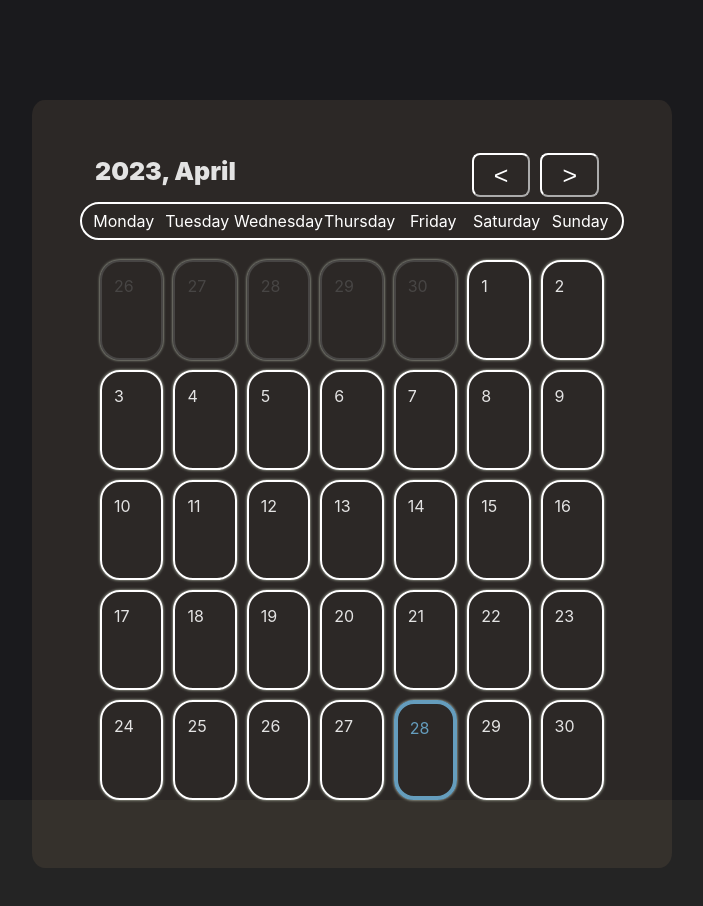
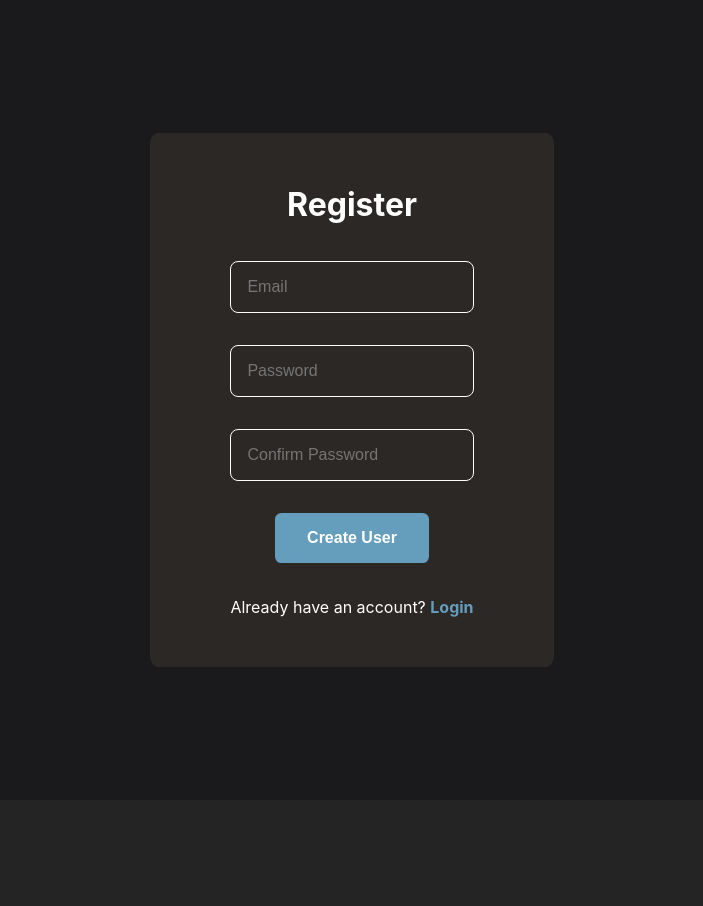
Before and after one commit to Viikuu/calendar-app, a React (Vite) app in the folder calendar-app-front/: page /register in a window 1280 px wide. Shown: the top 906 px of the page, without its empty margins (288-991 px from the left). After the commit the page ends 800 px from the top, so only its background shows below. Built offline with nearby package versions, Linux system fonts and the light colour scheme.

Commit message:
feat: create login and register routes
Create browser router with register, login and main calendar page routes

Implement Login  and register visual route

```diff
--- a/calendar-app-front/src/App.tsx
+++ b/calendar-app-front/src/App.tsx
@@ -1,12 +1,17 @@
-import { useState } from 'react'
-import './App.css'
-import { DataPicker } from './components/DataPIcker'
+import { BrowserRouter, Route, Routes } from "react-router-dom";
+import { Login } from "./pages/Auth/Login";
+import { Register } from "./pages/Auth/Register";
+import { Main } from "./pages/Main/Main";
 
 function App() {
   return (
-    <>
-      <DataPicker/>
-    </>
+    <BrowserRouter>
+      <Routes>
+        <Route path='/' element={ <Main /> } />
+        <Route path='/login' element={ <Login /> } />
+        <Route path='/register' element={ <Register/> }/>
+      </Routes>
+    </BrowserRouter>
   )
 }
 
--- a/calendar-app-front/src/components/Calendar.tsx
+++ b/calendar-app-front/src/components/Calendar.tsx
@@ -20,8 +20,6 @@ export const Calendar: React.FC = () => {
     const thisDay = dt.getDate();
     const thisMonth = dt.getMonth();
     const thisYear = dt.getFullYear();
-    const a = process.env.REACT_APP_MY_ENV_VARIABLE
-    await
 
     setMonth(thisMonth);
     setYear(thisYear);
--- /dev/null
+++ b/calendar-app-front/src/pages/Auth/Login.tsx
@@ -0,0 +1,90 @@
+import {Link, useNavigate} from 'react-router-dom';
+import {useEffect, useState} from 'react';
+import {toast, ToastContainer, ToastOptions} from 'react-toastify';
+import 'react-toastify/dist/ReactToastify.css';
+import axios from 'axios';
+import './auth.css';
+import { mainRoute } from '../../utils/roots';
+
+export function Login() {
+	const navigate = useNavigate();
+	const [values, setValues] = useState({
+		email: '',
+		password: '',
+	});
+
+	const toastOptions: ToastOptions = {
+		position: 'top-right',
+		autoClose: 8000,
+		pauseOnHover: true,
+		draggable: true,
+		theme: 'dark'
+	};
+
+	const handleSubmit = async (event: React.FormEvent<HTMLFormElement>) => {
+		event.preventDefault();
+		if(handleValidation()){
+			const {password, email} = values;
+			const {data} = await axios.post([mainRoute, 'auth'].join(''), JSON.stringify({
+				email,
+				password,
+			}), {
+				headers: {
+					"Content-Type": "application/json",
+				}
+			});
+			if(data.status === false) {
+				toast.error(data.message,toastOptions);
+			}
+			if(data.status === true) {
+				navigate('/');
+			}
+		}
+
+	};
+
+	const handleValidation = () => {
+		const {password, email} = values;
+		if (password === "") {
+			toast.error('Password and Email is required', toastOptions);
+			return false;
+		} else if (email.length < 3) {
+			toast.error('Password and Email is required', toastOptions);
+			return false;
+		}
+		else {
+			return true;
+		}
+	};
+
+	const handleChange = (event:React.ChangeEvent<HTMLInputElement>) => {
+		setValues({...values, [event.target.name]: event.target.value});
+	};
+	return (
+		<div className='FormContainer'>
+			<form onSubmit={handleSubmit}>
+				<div className="form-brand">
+					<h1>Login</h1>
+				</div>
+				<input
+					type="text"
+					placeholder="Email"
+					name="email"
+					onChange={(event) => handleChange(event)}
+					min="3"
+				/>
+				<input
+					type="password"
+					placeholder="Password"
+					name="password"
+					onChange={(event) => handleChange(event)}
+				/>
+				<button type="submit">Login</button>
+				<span>
+				Don't have an account? <Link to={'/register'}>Register</Link>
+				</span>
+			</form>
+			<ToastContainer/>
+		</div>
+	)
+}
--- /dev/null
+++ b/calendar-app-front/src/pages/Auth/Register.tsx
@@ -0,0 +1,99 @@
+import {Link, useNavigate} from 'react-router-dom';
+import {useState} from 'react';
+import {toast, ToastContainer, ToastOptions} from 'react-toastify';
+import 'react-toastify/dist/ReactToastify.css';
+import axios from 'axios';
+import { mainRoute } from '../../utils/roots';
+
+export function Register() {
+	const navigate = useNavigate();
+	const [values, setValues] = useState({
+		email: '',
+		password: '',
+		confirmPassword: ''
+	});
+
+	const toastOptions: ToastOptions = {
+		position: 'bottom-right',
+		autoClose: 8000,
+		pauseOnHover: true,
+		draggable: true,
+		theme: 'dark'
+	};
+
+	const handleSubmit = async (event: React.FormEvent<HTMLFormElement>) => {
+		event.preventDefault();
+		if(handleValidation()){
+			const {password, email} = values;
+			const {data} = await axios.post(mainRoute, JSON.stringify({
+				email,
+				password,
+			}), {
+				headers: {
+					"Content-Type": "application/json",
+				}
+			});
+			if(data.status === false) {
+				toast.error(data.message,toastOptions);
+			}
+			if(data.status === true) {
+				navigate('/');
+			}
+		}
+
+	};
+
+	const handleValidation = () => {
+		const {password, confirmPassword, email} = values;
+		if (password !== confirmPassword) {
+			toast.error('Password and confirm password must be the same', toastOptions);
+			return false;
+		} else if (password.length < 8) {
+			toast.error('Password must be at least 8 characters',  toastOptions);
+			return false;
+		} else if (email === "") {
+			toast.error('Email is required', toastOptions);
+			return false;
+		} else {
+			return true;
+		}
+	};
+
+	const handleChange = (event: React.ChangeEvent<HTMLInputElement>) => {
+		setValues({...values, [event.target.name]: event.target.value});
+	};
+	return (
+		<>
+			<div className='FormContainer'>
+				<form onSubmit={handleSubmit}>
+					<div className="form-brand">
+						<h1>Register</h1>
+					</div>
+					<input
+						type="email"
+						placeholder="Email"
+						name="email"
+						onChange={(event) => handleChange(event)}
+					/>
+					<input
+						type="password"
+						placeholder="Password"
+						name="password"
+						onChange={(event) => handleChange(event)}
+					/>
+					<input
+						type="password"
+						placeholder="Confirm Password"
+						name="confirmPassword"
+						onChange={(event) => handleChange(event)}
+					/>
+					<button type="submit">Create User</button>
+					<span>
+					Already have an account? <Link to={'/login'}>Login</Link>
+				</span>
+				</form>
+			</div>
+			<ToastContainer/>
+		</>
+	)
+}
--- /dev/null
+++ b/calendar-app-front/src/pages/Auth/auth.css
@@ -0,0 +1,77 @@
+.FormContainer {
+  height: 100vh;
+  width: 100vw;
+  display: flex;
+  flex-direction: column;
+  justify-content: center;
+  gap: 1rem;
+  align-items: center;
+  background-color: #1a1a1d;
+}
+
+.FormContainer .form-brand {
+  display: flex;
+  justify-content: center;
+  gap: 1rem;
+  align-items: center;
+}
+
+.FormContainer .form-brand img {
+  height: 5rem;
+}
+
+.FormContainer .form-brand h1 {
+  color: white;
+}
+
+.FormContainer form {
+  display: flex;
+  flex-direction: column;
+  justify-content: center;
+  min-width: 25%;
+  gap: 2rem;
+  align-items: center;
+  background-color: #bc986a1c;
+  padding: 3rem 5rem;
+  border-radius: 2%;
+}
+
+.FormContainer form input {
+  background-color: transparent;
+  padding: 1rem;
+  border: 0.1rem solid #FFFFFF;
+  border-radius: 0.5rem;
+  color: white;
+  width: 100%;
+  font-size: 1rem;
+}
+
+.FormContainer form input:focus {
+  border: 0.1rem solid #659dbd;
+  outline: none;
+}
+
+.FormContainer form button {
+  background-color: #659dbd;
+  color: white;
+  padding: 1rem 2rem;
+  border: none;
+  font-weight: bold;
+  cursor: pointer;
+  border-radius: 0.4rem;
+  font-size: 1rem;
+}
+
+.FormContainer form button:hover {
+  background-color: #659dbdb0;
+}
+
+.FormContainer span {
+  color: white;
+}
+
+.FormContainer span a {
+  color: #659dbd;
+  text-decoration: none;
+  font-weight: bold;
+}
--- /dev/null
+++ b/calendar-app-front/src/pages/Main/Main.tsx
@@ -0,0 +1,9 @@
+import { DataPicker } from '../../components/DataPIcker'
+import './Main.css'
+
+export function Main() {
+  return <>
+    <DataPicker />
+  </>
+
+}
--- /dev/null
+++ b/calendar-app-front/src/utils/roots.ts
@@ -0,0 +1 @@
+export const mainRoute = 'http://localhost:3000/'
```
Also changed, not shown: calendar-app-front/src/pages/Main/Main.css (renamed from calendar-app-front/src/App.css, +12 -13 lines).
